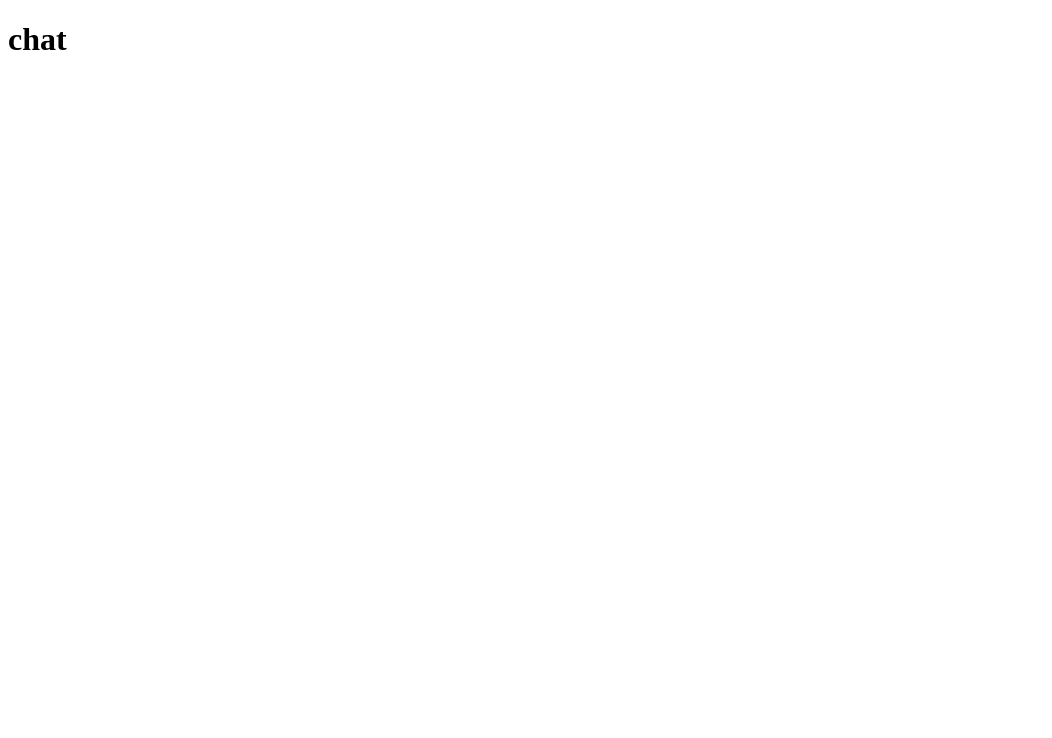
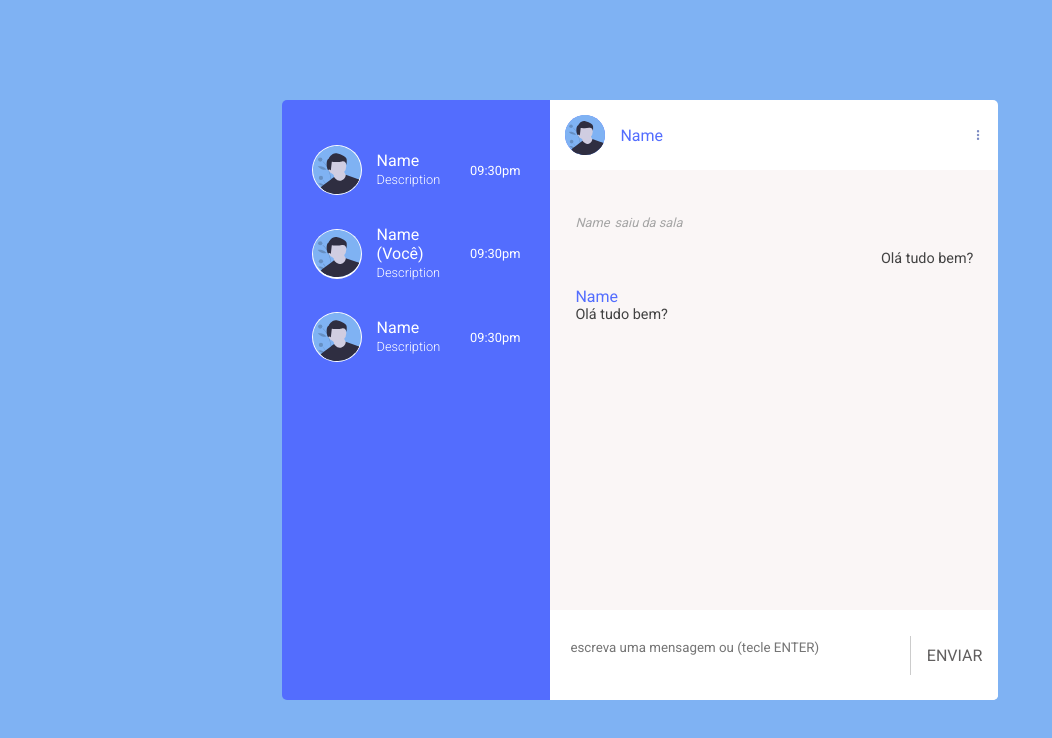
Before and after one commit to AntonioEdinadson/chat-simples, a website: page public/index.html in a window 1280 px wide. Shown: the whole page, without its empty margins (0-1052 px from the left). Drawn offline with Linux system fonts and the light colour scheme.

Commit message:
finished frontend

```diff
--- a/public/css/style.css
+++ b/public/css/style.css
@@ -0,0 +1,295 @@
+* {
+    margin: 0;
+    padding: 0;
+    outline: none;
+    text-decoration: none;
+    box-sizing: border-box;
+    font-family: 'Roboto', sans-serif;
+}
+
+
+::-webkit-scrollbar-track {
+    background-color: #F4F4F4;
+}
+::-webkit-scrollbar {
+    width: 6px;
+    background: #F4F4F4;
+}
+::-webkit-scrollbar-thumb {
+    background: #7FB2F3;
+}
+
+.page {
+    width: 100vw;
+    height: 100vh;
+
+    display: flex;
+    justify-content:  center;
+    align-items: center;
+
+    background-color: #7FB2F3;
+}
+
+.pageContent {
+    position: fixed;
+    width: 70%;
+    display: flex;
+    justify-content: center;
+}
+
+.page-users {
+    width: 30%;
+    height: 600px;
+    padding: 15px;
+    overflow: auto;
+    border-radius: 5px 0 0 5px;
+    background-color: #536DFE;
+}
+
+.users {
+    display: flex;
+    padding: 0 15px;
+    margin: 30px 0;
+    align-items: center;
+    justify-content: space-between;
+}
+
+.users-content {
+    display: flex;
+    justify-content:  center;
+    align-items: center;
+}
+
+.users .img-user {
+    width: 50px;
+    height: 50px;
+    padding: 1px;
+    margin-right: 15px;
+    border-radius: 50%;
+    background-color: #fff;
+}
+
+.img-user img {
+    width: 100%;
+}
+
+.data-user {
+    color: #FFF;
+}
+
+.data-user a {
+    color: #FFF;
+}
+
+.data-user p {
+    font-size: .8rem;
+    padding: 2px 0;
+    font-weight: 300;
+}
+
+.options-user {
+    display: flex;
+    color: #fff;
+    font-size: .8rem;
+}
+
+.page-chat {
+    position: relative;
+    width: 50%;
+    overflow: hidden;
+    border-radius: 0 5px 5px 0;
+    background-color: #fff;
+}
+
+.chat-user {
+    display: flex;
+    padding: 15px;
+    align-items: center;
+}
+
+.chat-data {
+    width: 50%;
+    display: flex;
+    align-items: center;
+}
+
+.img-chat {
+    width: 40px;
+    height: 40px;
+    margin-right: 15px;
+    border-radius: 50%;
+    background-color: #536DFE;
+}
+
+.img-chat img {
+    width: 100%;
+}
+
+.name a {
+    color: #536DFE;
+}
+
+.chat-icon {
+    width: 50%;
+    justify-content: flex-end;
+}
+
+.chat-icon a {
+    width: 100%;
+    display: flex;
+    justify-content:  flex-end;
+}
+.chat-icon img {
+    width: 5%;
+}
+
+.chat-log {
+    position: absolute;
+    width: 100%;
+    height: 80%;
+    padding: 25px;
+    overflow: auto;
+    background-color: rgb(250, 246, 246);
+}
+
+.chat-input {
+    width: 100%;
+    display: flex;
+    margin: 20px 0;
+    font-size: .9rem;
+    color: #424242;
+    justify-content: flex-end
+}
+
+.chat-output {
+    width: 100%;
+    display: flex;
+    margin: 20px 0;
+    font-size: .9rem;
+    color: #424242;
+    justify-content: flex-start;
+}
+
+.chat-output a {
+    color: #536DFE;
+    font-size: 1rem;
+}
+
+.m-status {
+    width: 100%;
+    display: flex;
+    margin: 20px 0;
+    color: #a5a5a5;
+    font-size: .8rem;
+    font-style: italic;
+    justify-content: flex-start;
+}
+
+.m-status a {
+    color: #a5a5a5;
+    margin-right: 5px;
+    font-style: italic;
+}
+
+.chat-msg form {
+    position: absolute;
+    width: 100%;
+    height: 15%;
+    bottom: 0;
+    display: flex;
+    align-items: center;
+    padding: 10px 0;
+    background-color: #fff;
+}
+
+.chat-msg textarea {
+    width: 80%;
+    padding: 20px;
+    height: 100%;
+    border: none;
+    resize: none;
+    color: rgb(97, 95, 95);
+    margin-right: 5px;
+}
+
+.buttons{
+    width: 20%;
+    display: flex;
+    padding: 10px;
+    justify-content: center;
+    align-items: center;
+    border-left: .8px solid #cccccc;
+}
+
+.buttons a {
+    color:rgb(97, 95, 95);
+}
+
+/* MODAL */
+.modal-chat {
+    position: fixed;
+    top: 0;
+    width: 100vw;
+    height: 100vh;
+    display: flex;
+    align-items: center;
+    justify-content: center;
+
+    display: none;
+
+    background-color: rgba(29, 28, 28, .4);
+}
+
+.modal-content {
+    width: 50%;
+    max-width: 400px;
+    padding: 20px;
+    border-radius: 5px;
+    background-color: #FFF;
+}
+
+.modal-content p {
+    font-size: 1.5rem;
+    color:#536DFE;
+    margin: 15px 0;
+}
+
+.input-form {
+    width: 100%;
+    display: flex;
+    border-bottom: 1px solid #536DFE;
+}
+
+.input-form img {
+    width: 6%;
+    color: #536DFE;
+    margin: 15px 0;
+}
+
+.modal-content input {
+    width: 100%;
+    font-size: .8rem;
+    padding: 10px;
+    color: #2c2d2e;
+    font-weight: 500;
+    border-radius: 5px;
+    border: none;
+}
+
+.modal-content .button {
+    width: 100%;
+    display: flex;
+    justify-content: flex-end;
+}
+
+.button button {
+    width: 50%;
+    padding: 10px;
+    border: none;
+    font-size: 1.1rem;
+    cursor: pointer;
+    color: #FFF;
+    margin: 25px 0;
+    border-radius: 5px;
+    background-color:#536DFE;
+}
--- a/public/index.html
+++ b/public/index.html
@@ -1,13 +1,134 @@
 <!DOCTYPE html>
 <html lang="en">
+
 <head>
     <meta charset="UTF-8">
     <meta http-equiv="X-UA-Compatible" content="IE=edge">
     <meta name="viewport" content="width=device-width, initial-scale=1.0">
+    <link rel="preconnect" href="https://fonts.googleapis.com">
+    <link rel="shortcut icon" href="/img/favicon.ico" type="image/x-icon">
+    <link rel="preconnect" href="https://fonts.gstatic.com" crossorigin>
+    <link href="https://fonts.googleapis.com/css2?family=Roboto:wght@300;400;500&display=swap" rel="stylesheet">
     <link rel="stylesheet" href="/css/style.css">
     <title>Chat Simples</title>
 </head>
+
 <body>
-    <h1>chat</h1>
+    <div class="page" id="chatName">
+        <div class="pageContent">
+            <div class="page-users">
+
+                <!-- USERS -->
+                <div class="users">
+                    <div class="users-content">
+                        <div class="img-user">
+                            <a href=""><img src="/img/user_m.svg" alt=""></a>
+                        </div>
+                        <div class="data-user">
+                            <a href="">Name</a>
+                            <p>Description</p>
+                        </div>
+                    </div>
+                    <div class="options-user">
+                        <img src="" alt="">
+                        <p>09:30pm</p>
+                    </div>
+                </div>
+                <!-- USERS -->
+                <div class="users">
+                    <div class="users-content">
+                        <div class="img-user">
+                            <a href=""><img src="/img/user_m.svg" alt=""></a>
+                        </div>
+                        <div class="data-user">
+                            <a href="">Name (Você)</a>
+                            <p>Description</p>
+                        </div>
+                    </div>
+                    <div class="options-user">
+                        <img src="" alt="">
+                        <p>09:30pm</p>
+                    </div>
+                </div><!-- USERS -->
+                <div class="users">
+                    <div class="users-content">
+                        <div class="img-user">
+                            <a href=""><img src="/img/user_m.svg" alt=""></a>
+                        </div>
+                        <div class="data-user">
+                            <a href="">Name</a>
+                            <p>Description</p>
+                        </div>
+                    </div>
+                    <div class="options-user">
+                        <img src="" alt="">
+                        <p>09:30pm</p>
+                    </div>
+                </div>
+
+
+            </div>
+            <div class="page-chat">
+                <div class="chat-contet">
+                    <div class="chat-user">
+                        <div class="chat-data">
+                            <div class="img-chat">
+                                <a href=""><img src="/img/user_m.svg" alt=""></a>
+                            </div>
+                            <div class="name">
+                                <a href="">Name</a>
+                            </div>
+                        </div>
+                        <div class="chat-icon">
+                            <a href=""><img src="/img/pontos.png" alt=""></a>
+                        </div>
+                    </div>
+                    <div class="chat-log">
+                        <div class="m-status">
+                            <a href="">Name</a>
+                            <p>saiu da sala</p>
+                        </div>
+                        <div class="chat-input">
+                            <div class="user-in">
+                                <p>Olá tudo bem?</p>
+                            </div>
+                        </div>
+                        <div class="chat-output">
+                            <div class="user-out">
+                                <a href="">Name</a>
+                                <p>Olá tudo bem?</p>
+                            </div>
+                        </div>
+                    </div>
+                    <div class="chat-msg">
+                        <form action="" method="post">
+                            <textarea name="" placeholder="escreva uma mensagem ou (tecle ENTER)"></textarea>
+                            <div class="buttons">
+                                <div class="img-button">
+                                    <a href="">ENVIAR</a>
+                                </div>
+                            </div>
+                        </form>
+                    </div>
+                </div>
+            </div>
+        </div>
+    </div>
+    <!-- MODAL -->
+    <div class="modal-chat">
+        <div class="modal-content">
+            <p>Entrar no Chat</p>
+            <form action="" method="post">
+                <div class="input-form">
+                    <img src="/img/user-icon.svg" alt="">
+                    <input type="text" name="" id="" placeholder="Informe seu nome">
+                </div>
+                <div class="button">
+                    <button>Entrar</button>
+                </div>
+            </form>
+        </div>
+    </div>
 </body>
+
 </html>
```
Also changed, not shown: public/img/favicon.ico (added), public/img/pontos.png (added), public/img/send.png (added), public/img/user-icon.png (added), public/img/user-icon.svg (added), public/img/user_f.svg (added), public/img/user_m.svg (added).
